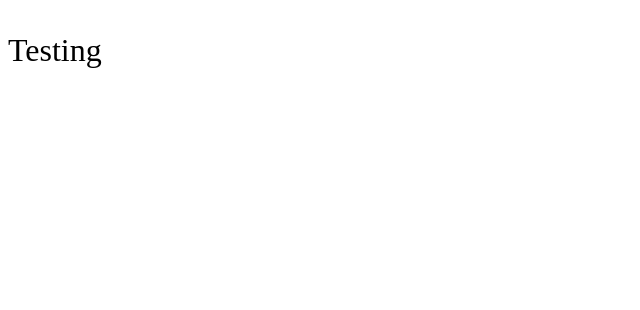
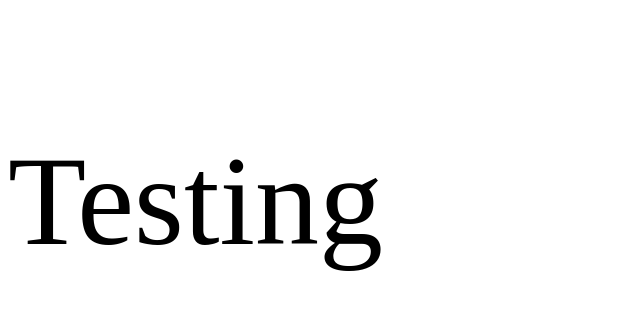
Before and after one commit to moosavinazar/attributeBinding, an Angular app: page / in a window 1280 px wide. Shown: the top 310 px of the page, without its empty margins (0-640 px from the left). Built offline with nearby package versions, Linux system fonts and the light colour scheme.

Commit message:
set style using css style sheet

```diff
--- a/src/app/app.component.css
+++ b/src/app/app.component.css
@@ -0,0 +1,3 @@
+.big-font-size {
+  font-size: 8rem;
+}
--- a/src/app/app.component.html
+++ b/src/app/app.component.html
@@ -1 +1 @@
-<p style="font-size: 2rem">Testing</p>
+<p class="big-font-size">Testing</p>
```
